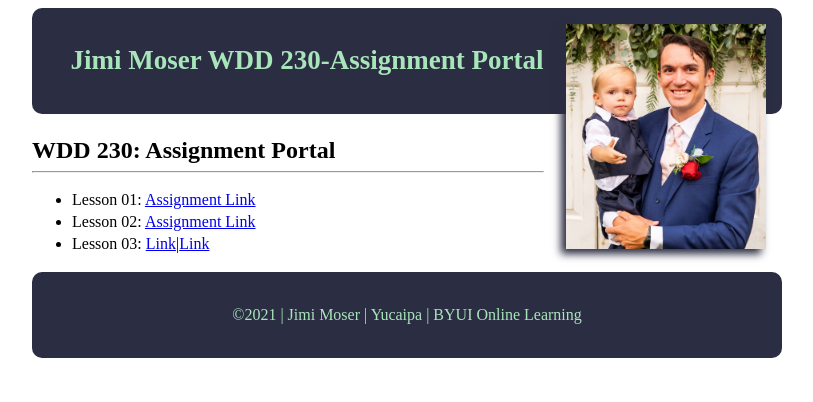
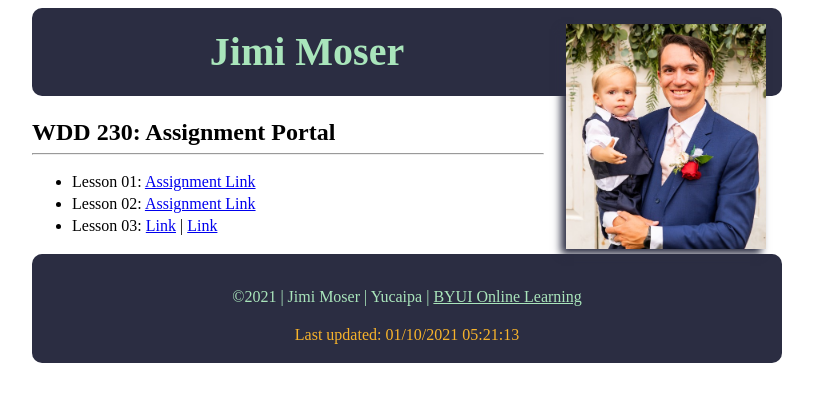
Before and after one commit to NinJimi/ninjimi.github.io, a plain HTML site: page index.html in a window 1280 px wide. Shown: the whole page, without its empty margins (233-1046 px from the left). Drawn offline with Linux system fonts and the light colour scheme.

Commit message:
Finishing touches + JavaScript

```diff
--- a/index.html
+++ b/index.html
@@ -11,23 +11,24 @@
         <div id="home-content">
             <header>
                 <img src="images/Jimi-and-Drew-Wedding-Pic.jpg" alt="Jimi and his son Drew" class="home-img"/>
-                <h1 class="home-heading1">Jimi Moser WDD 230-Assignment Portal</h1>
+                <h1 class="home-heading1">Jimi Moser</h1>
             </header>
             <main>
                 <h2 class="home-heading2">WDD 230: Assignment Portal</h2>
                 <hr class="home-line"/>
                 <nav>
                     <ul>
-                        <li>Lesson 01: <a href="index.html">Assignment Link</a></li>
-                        <li>Lesson 02: <a href="index.html">Assignment Link</a></li>
-                        <li>Lesson 03: <a href="index.html">Link</a>|<a href="index.html">Link</a></li>
+                        <li>Lesson 01: <a href="#">Assignment Link</a></li>
+                        <li>Lesson 02: <a href="#">Assignment Link</a></li>
+                        <li>Lesson 03: <a href="#">Link</a> | <a href="#">Link</a></li>
                     </ul>
                 </nav>
             </main>
-            <footer>
-                <p class="footer-text">&#169;2021 | Jimi Moser | Yucaipa | BYUI Online Learning</p>
+            <footer class="footer-text">
+                <p >&#169;<span id="year"></span> | Jimi Moser | Yucaipa | <a href="https://www.byui.edu/online" class="byuNav">BYUI Online Learning</a></p>
+                <span id="modified" class="lastUpdated"></span>
             </footer>
-            <script src="jScript/script.js"></script>
+            <script src="jScript.js"></script>
         </div>
     </body>
 </html>
--- a/jScript.js
+++ b/jScript.js
@@ -1 +1,6 @@
-date = newdate()
+var date = document.lastModified
+document.getElementById('modified').innerHTML = "Last updated: " + date;
+
+var today = new Date();
+var year = today.getFullYear();
+document.getElementById('year').innerHTML = year;
--- a/styles.css
+++ b/styles.css
@@ -26,7 +26,8 @@ footer {
 }
 .home-heading1 {
     color: #A9E5BB;
-    font-size: 27px;
+    font-size: 40px;
+    margin: 0 auto;
 }
 .home-heading2{
     margin-bottom: -.2em;
@@ -39,3 +40,13 @@ footer {
     width: 510px;
     margin-left: 0;
 }
+.byuNav {
+    color: #A9E5BB;
+
+}
+.byuNav:hover{
+    color: white;
+}
+.lastUpdated{
+    color: #F7B32B;
+}
```
